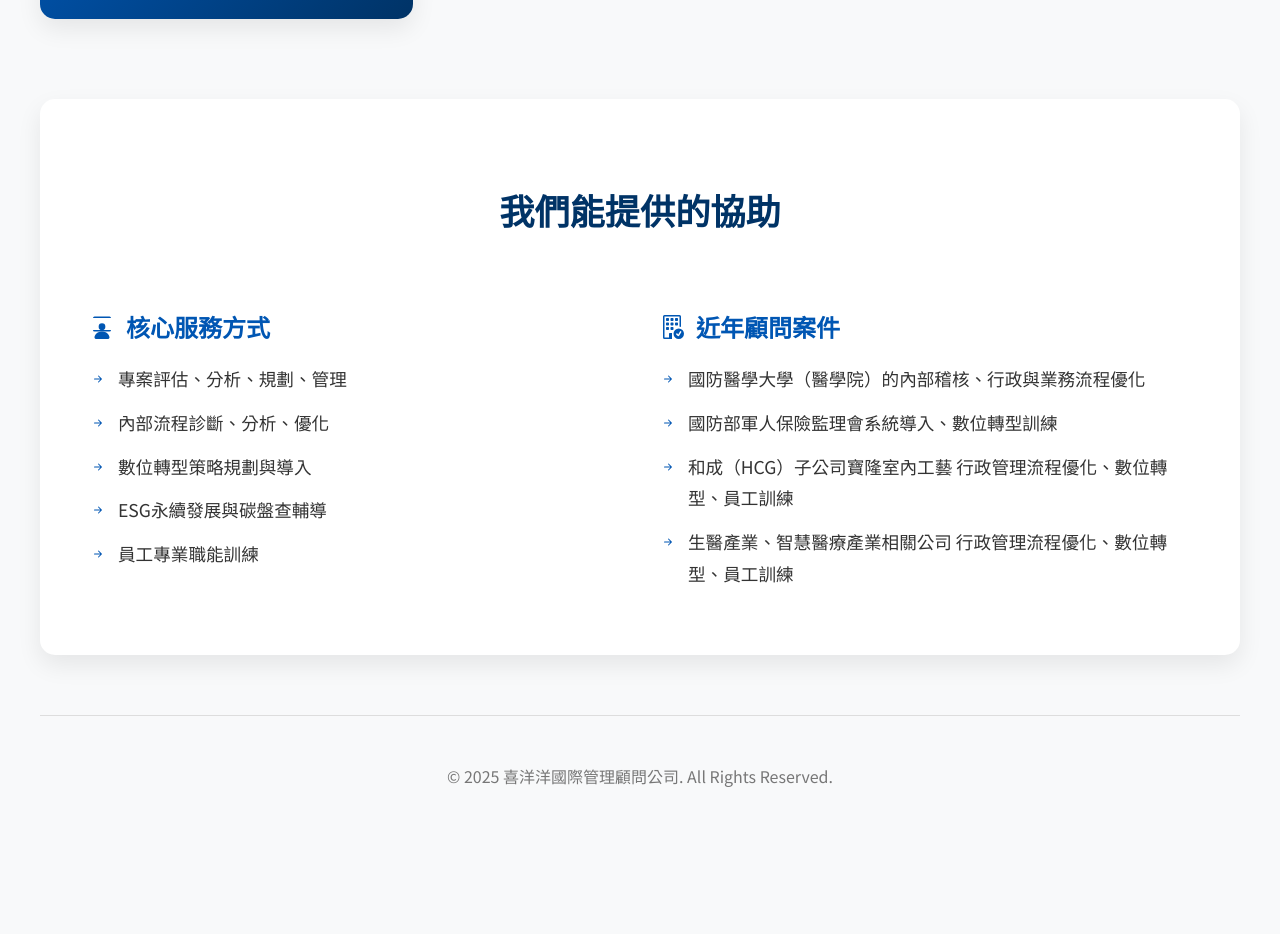
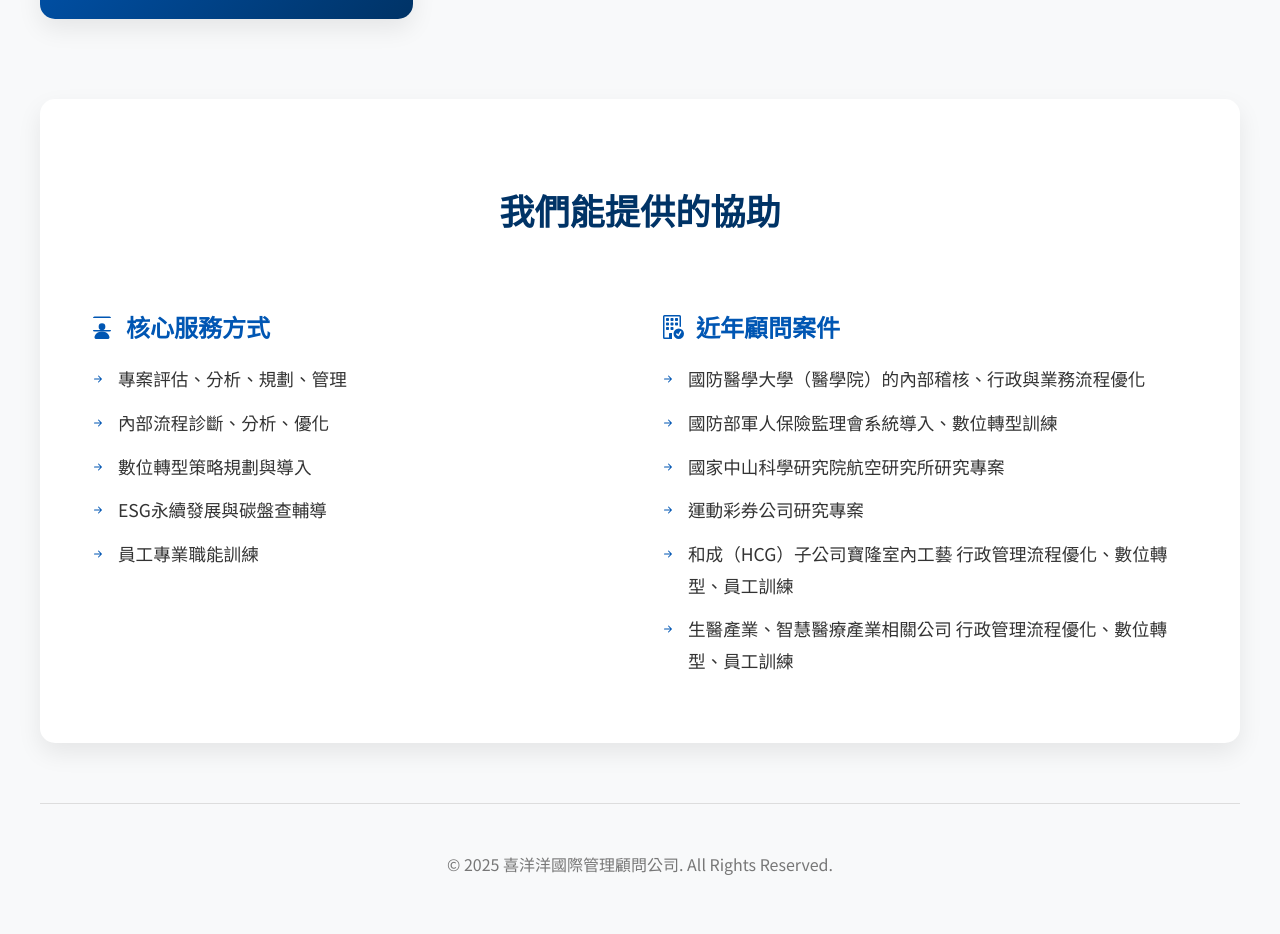
Before and after one commit to fci1007-design/net, a plain HTML site: page 喜洋洋顧問介紹.html in a window 1280 px wide. Shown: the part 600-1534 px from the top of the page. Before the commit the page ends 1447 px from the top, so only its background shows below. Drawn offline with Linux system fonts and the light colour scheme.

Commit message:
Update 喜洋洋顧問介紹.html

```diff
--- a/喜洋洋顧問介紹.html
+++ b/喜洋洋顧問介紹.html
@@ -428,6 +428,8 @@ Generative Al for Developers</li>
                     <ul>
                         <li>國防醫學大學（醫學院）的內部稽核、行政與業務流程優化</li>
                         <li>國防部軍人保險監理會系統導入、數位轉型訓練</li>
+                        <li>國家中山科學研究院航空研究所研究專案</li>
+                        <li>運動彩券公司研究專案</li>
                         <li>和成（HCG）子公司寶隆室內工藝 行政管理流程優化、數位轉型、員工訓練</li>
                         <li>生醫產業、智慧醫療產業相關公司 行政管理流程優化、數位轉型、員工訓練</li>
                     </ul>
```
